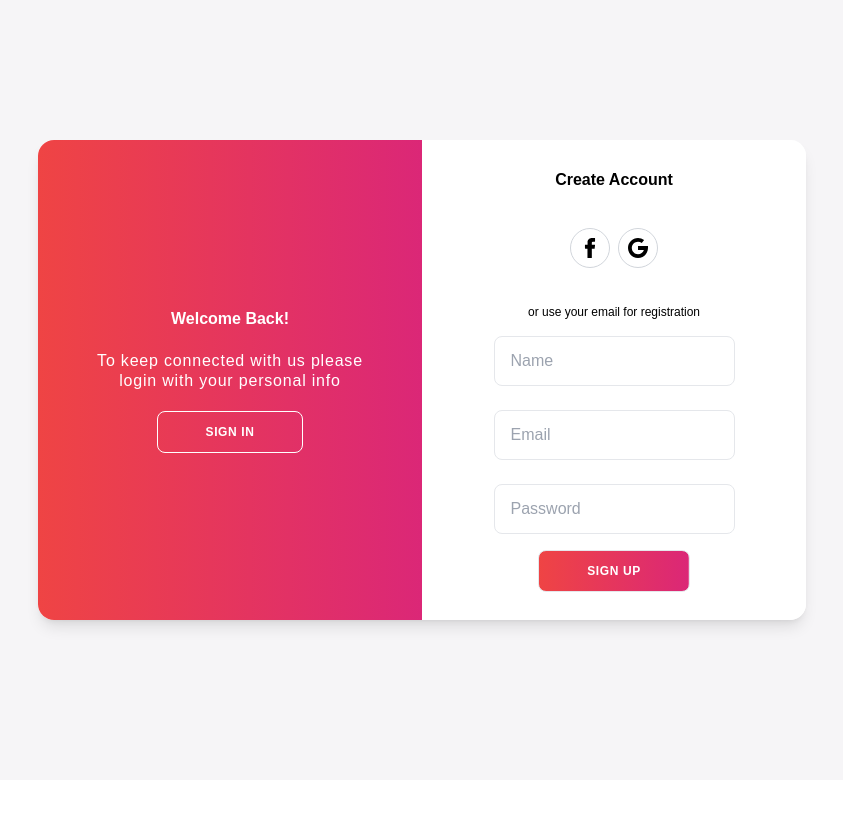
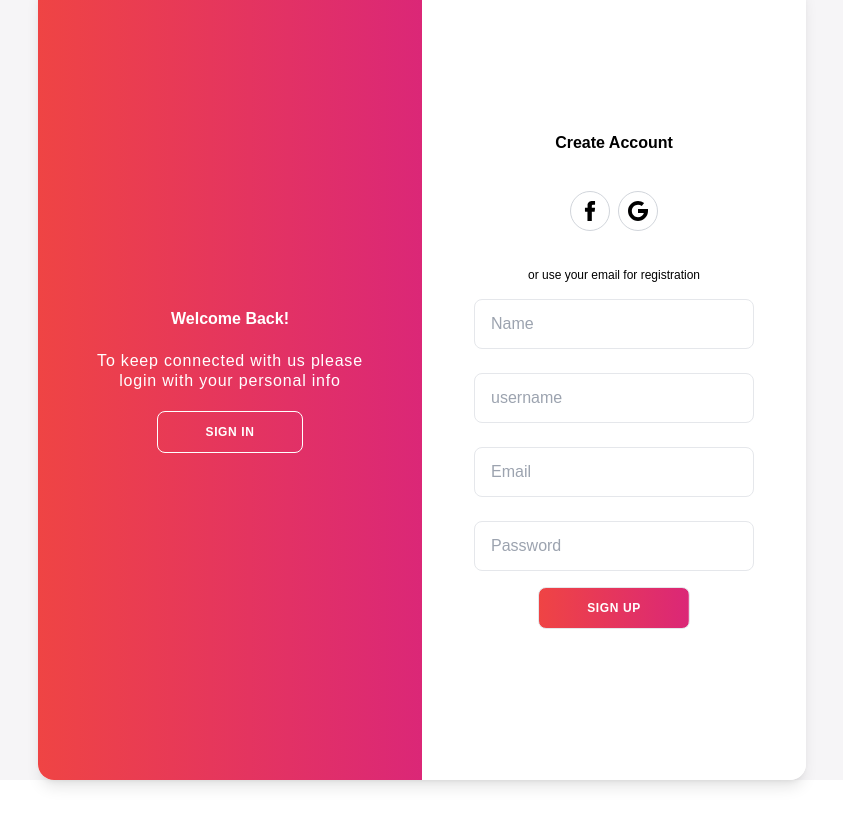
Before and after one commit to shunyavkash-akash-hirpara/social-app-frontend, a React (Vite) app: page / in a window 1280 px wide. Shown: the top 826 px of the page, without its empty margins (218-1061 px from the left). Built offline with nearby package versions, Linux system fonts and the light colour scheme; no server answers.

Commit message:
api called and functionality done

```diff
--- a/package.json
+++ b/package.json
@@ -12,12 +12,15 @@
   "dependencies": {
     "@headlessui/react": "^1.7.18",
     "@heroicons/react": "^2.1.1",
+    "axios": "^1.6.8",
     "classnames": "^2.5.1",
     "formik": "^2.4.5",
     "react": "^18.2.0",
     "react-dom": "^18.2.0",
     "react-router-dom": "^6.22.3",
-    "yup": "^1.4.0"
+    "ts-node": "^10.9.2",
+    "yup": "^1.4.0",
+    "zustand": "^4.5.2"
   },
   "devDependencies": {
     "@types/react": "^18.2.64",
--- a/src/Component/InputComponent.tsx
+++ b/src/Component/InputComponent.tsx
@@ -36,7 +36,7 @@ export default function InputComponent({
           type={type}
           name={name}
           className={
-            `bg-white border-solid border-gray border rounded-lg py-3 px-4 my-2 w-full ${
+            `bg-white border-solid border-gray border rounded-lg py-3 px-4 my-2 w-[280px] ${
               currency ? "pr-20" : "pr-3"
             }` + inputStyle
           }
--- a/src/Page/Home.tsx
+++ b/src/Page/Home.tsx
@@ -1,6 +1,4 @@
 import React, { useState } from "react";
-import InputComponent from "../Component/InputComponent";
-import SelectComponent from "../Component/SelectComponent";
 import SignInForm from "./SignIn";
 import SignUpForm from "./SignUp";
 import classNames from "classnames";
@@ -87,7 +85,7 @@ export default function Home({}: Props) {
       <div className="grid place-items-center">
         <div
           className={
-            "bg-white rounded-2xl shadow-lg relative overflow-hidden w-full max-w-screen-md min-h-screen md:min-h-[480px]"
+            "bg-white rounded-2xl shadow-lg relative overflow-hidden w-full max-w-screen-md min-h-screen min-h-[528px] max-w-[820px]"
           }
           id="container"
         >
--- a/src/Page/SignIn.tsx
+++ b/src/Page/SignIn.tsx
@@ -2,6 +2,11 @@ import React, { useState } from "react";
 import { useFormik } from "formik";
 import * as yup from "yup";
 import InputComponent from "../Component/InputComponent";
+import useApi from "../hooks/useApi";
+import { useSnack } from "../hooks/store/useSnack";
+import { useNavigate } from "react-router-dom";
+import { APIS } from "../api/apiList";
+import { useAuth } from "../hooks/store/useAuth";
 
 type Props = {};
 
@@ -11,32 +16,49 @@ interface MyFormValues {
 }
 
 export default function SignIn({}: Props) {
+  const { apiCall } = useApi();
+  const { setSnack } = useSnack();
+  const navigate = useNavigate();
+  const { login } = useAuth();
   // schema for yup validation
   const schema = yup.object().shape({
     email: yup.string().email().required(),
     password: yup.string().required().min(6),
   });
 
-  // method to trigger validation and return the error message
-  const validateFormData = async (formData: any) => {
-    console.log(formData);
-    const errors = await schema.validate(formData);
-
-    if (errors) {
-      console.log(errors);
-      return errors;
-    } else {
-      return undefined;
-    }
-  };
-
   const formik = useFormik({
     validationSchema: schema,
     initialValues: { email: "", password: "" },
-    onSubmit: (values) => {
-      validateFormData(values);
-      alert(JSON.stringify(values, null, 2));
-      console.log(values);
+    onSubmit: async (values) => {
+      try {
+        const res = await apiCall({
+          url: APIS.AUTHENTICATION.SIGNIN,
+          method: "post",
+          data: JSON.stringify(values, null, 2),
+        });
+        if (res.status === 200) {
+          let {
+            username,
+            name,
+            email,
+            role,
+            profile_img,
+            mobileNumber,
+            accessToken,
+            _id,
+          } = res.data.data;
+          login({
+            user: { username, name, email, role, mobileNumber, profile_img },
+            accessToken: accessToken,
+            userId: _id,
+          });
+          setSnack(res.data.message);
+          navigate("/feed");
+        }
+      } catch (error: any) {
+        let errorMessage = error.response.data.message;
+        setSnack(errorMessage, "warning");
+      }
     },
   });
   return (
--- a/src/Page/SignUp.tsx
+++ b/src/Page/SignUp.tsx
@@ -2,23 +2,43 @@ import React, { useState } from "react";
 import * as yup from "yup";
 import { useFormik } from "formik";
 import InputComponent from "../Component/InputComponent";
+import useApi from "../hooks/useApi";
+import { APIS } from "../api/apiList";
+import { useSnack } from "../hooks/store/useSnack";
+import { useNavigate } from "react-router-dom";
 
 type Props = {};
 
 export default function SignUp({}: Props) {
+  const { apiCall } = useApi();
+  const { setSnack } = useSnack();
+  const navigate = useNavigate();
   // schema for yup validation
   const schema = yup.object().shape({
     name: yup.string().required(),
+    username: yup.string().required(),
     email: yup.string().email().required(),
     password: yup.string().required().min(6),
   });
 
   const formik = useFormik({
     validationSchema: schema,
-    initialValues: { name: "", email: "", password: "" },
-    onSubmit: (values) => {
-      alert(JSON.stringify(values, null, 2));
-      console.log(values);
+    initialValues: { name: "", username: "", email: "", password: "" },
+    onSubmit: async (values) => {
+      try {
+        const res = await apiCall({
+          url: APIS.AUTHENTICATION.SIGNUP,
+          method: "post",
+          data: JSON.stringify(values, null, 2),
+        });
+        if (res.status === 200) {
+          setSnack(res.data.message);
+          navigate("/feed");
+        }
+      } catch (error: any) {
+        let errorMessage = error.response.data.message;
+        setSnack(errorMessage, "warning");
+      }
     },
   });
   return (
@@ -58,6 +78,12 @@ export default function SignUp({}: Props) {
           formik={formik}
         />
         <InputComponent
+          name="username"
+          type="text"
+          placeholder="username"
+          formik={formik}
+        />
+        <InputComponent
           name="email"
           type="email"
           placeholder="Email"
--- /dev/null
+++ b/src/api/apiList.ts
@@ -0,0 +1,6 @@
+export const APIS = {
+    AUTHENTICATION:{
+        SIGNUP:"/user/add",
+        SIGNIN:"/user/login"
+    }
+};
--- /dev/null
+++ b/src/api/instance.ts
@@ -0,0 +1,7 @@
+import axios from "axios";
+const { VITE_APP_API_BASE_URL } = import.meta.env;
+console.log(import.meta.env.VITE_APP_API_BASE_URL,"VITE_APP_API_BASE_URL")
+export const instance = axios.create({
+  baseURL: VITE_APP_API_BASE_URL,
+  headers: { "Content-Type": "application/json" },
+});
--- /dev/null
+++ b/src/hooks/store/useAuth.ts
@@ -0,0 +1,61 @@
+import { create } from "zustand";
+import { persist } from "zustand/middleware";
+
+interface User{
+  name:string, username:string, email:string, profile_img:string,mobileNumber:string, role: string
+}
+interface AuthState {
+  user: User;
+  accessToken: string;
+  userId: string;
+  setProfile: boolean;
+  logout: ()=> void;
+  login: ({ user, accessToken, userId }:{ user:User, accessToken:string, userId:string })=> void;
+}
+
+export const useAuth = create(
+  persist<AuthState>(
+    (set) => ({
+      user: { name: "" ,username:'', email:'', profile_img:'',mobileNumber:'',role: ''},
+      accessToken: "",
+      userId: "",
+      setProfile: false,
+      login: ({ user, accessToken, userId }:{ user:User, accessToken:string, userId:string }) => {
+        set((state) => ({
+          ...state,
+          user,
+          accessToken,
+          userId,
+        }));
+      },
+      logout: () =>
+        set(() => ({
+          user: {name:'',username:'', email:'', profile_img:'',mobileNumber:'',role: '' },
+          accessToken: "",
+          userId: "",
+          setProfile: false,
+        })),
+      setUserDatail: (name:string, profile_img:string) => {
+        set((state) => ({
+          ...state,
+          user: { ...state.user, name, profile_img },
+        }));
+      },
+      setUserProfile: (setProfile:boolean) => {
+        set((state) => ({ ...state, setProfile }));
+      },
+      setUserProfileImg: (profile_img:string) => {
+        set((state) => ({ ...state, user: { ...state.user, profile_img } }));
+      },
+      setMobile: (mobile:string) => {
+        set((state) => ({
+          ...state,
+          user: { ...state.user, mobile },
+        }));
+      },
+      setAccessToken: (accessToken:string) =>
+        set((state:object) => ({ ...state, accessToken })),
+    }),
+    { name: "auth" }
+  )
+);
--- /dev/null
+++ b/src/hooks/store/useSnack.ts
@@ -0,0 +1,26 @@
+import { create } from "zustand";
+
+interface AuthState {
+  message: string,
+  type: string,
+  open: boolean,
+  setSnack: (message?:string, type?:string, open?:boolean) => void
+}
+
+export const useSnack = create<AuthState>((set) => ({
+  message: "",
+  type: "",
+  open: false,
+  setSnack(message = "", type = "success", open = true) {
+    setTimeout(() => {
+      set(() => ({
+        message,
+        type,
+        open,
+      }));
+    });
+  },
+  closeSnack() {
+    set(() => ({ message: "", type: "", open: false }));
+  },
+}));
--- /dev/null
+++ b/src/hooks/useApi.ts
@@ -0,0 +1,71 @@
+import { useState, useCallback } from "react";
+import { instance } from "../api/instance";
+import { useAuth } from "./store/useAuth";
+import { useSnack } from "./store/useSnack";
+import { AxiosRequestConfig } from "axios";
+
+export default function useApi() {
+  const [isLoading, setIsLoading] = useState(false);
+  const { accessToken, logout } = useAuth();
+  const { setSnack } = useSnack();
+  const apiCall = useCallback(async function (
+    config:AxiosRequestConfig = { url: "", method: "", headers: {}, params: {}, data: {} }
+  ) {
+    const apiInstance = instance;
+
+    try {
+      setIsLoading(true);
+
+      if (accessToken) {
+        apiInstance.interceptors.request.use(
+          (reqConfig) => {
+            if (!reqConfig.headers.Authorization)
+              reqConfig.headers.Authorization = "Bearer " + accessToken;
+            if (config.headers)
+              reqConfig.headers["Content-Type"] = config.headers['Content-Type'];
+            return reqConfig;
+          },
+          (error) => Promise.reject(error)
+        );
+
+        apiInstance.interceptors.response.use(
+          (response) => response,
+          async (error) => {
+            const prevRequest = error?.config;
+
+            if (
+              (error?.response?.status === 403 ||
+                error?.response?.status === 401) &&
+              !prevRequest?.sent
+            ) {
+              prevRequest.sent = true;
+              return apiInstance(prevRequest);
+            } else if (
+              error?.response?.status === 400 &&
+              error.response?.data.data.logout === true
+            ) {
+              logout();
+              setSnack(error.response.data.message, "error");
+              window.scrollTo(0, 0);
+              return setTimeout(() => {
+                window.location.pathname = "/signin";
+              }, 2000);
+            } else throw error;
+          }
+        );
+      }
+      const res = await apiInstance({url:config.url, method: config.method, headers: config.headers, params: config.params, data: config.data});
+      setIsLoading(false);
+      return res;
+    } catch (error) {
+      setIsLoading(false);
+      throw error;
+    }
+  },
+  []);
+  return {
+    isLoading,
+    setIsLoading,
+    apiCall,
+  };
+}
```
Also changed, not shown: 1 other file (tests, documents, lock files or other folders).
